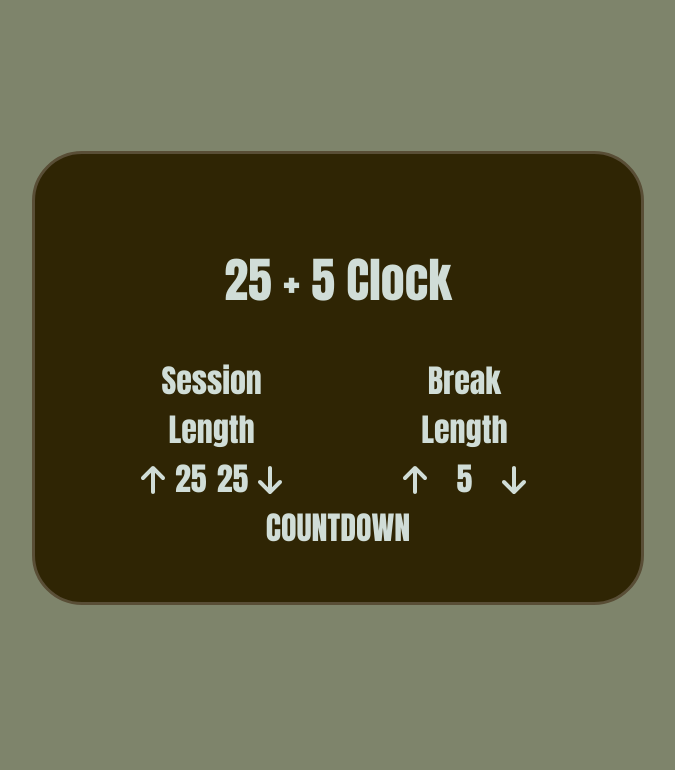
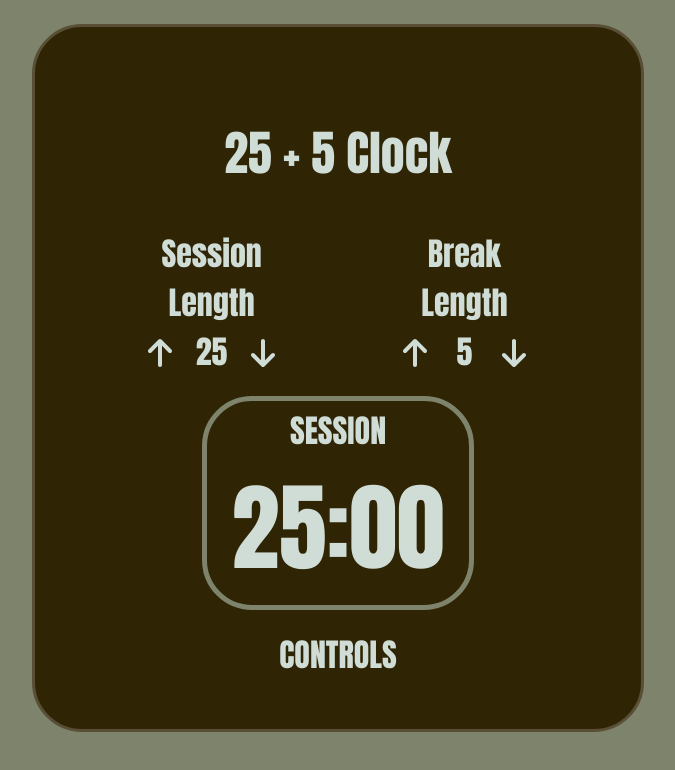
Before and after one commit to rastlyn80/25-5-clock, a React (Create React App) app: page / in a window 1280 px wide. Shown: the top 770 px of the page, without its empty margins (302-977 px from the left). Built offline with nearby package versions, Linux system fonts and the light colour scheme.

Commit message:
Added Control Component + More Styling

```diff
--- a/src/components/App.js
+++ b/src/components/App.js
@@ -2,6 +2,7 @@ import React from "react";
 import SessionIncremental from "./SessionIncremental";
 import BreakIncremental from "./BreakIncremental";
 import CountDown from "./CountDown";
+import Controls from "./Controls";
 
 class App extends React.Component {
   render() {
@@ -16,6 +17,7 @@ class App extends React.Component {
           <div>
             <CountDown />
           </div>
+          <Controls />
         </div>
       </div>
     );
--- /dev/null
+++ b/src/components/Controls.js
@@ -0,0 +1,9 @@
+import React from "react";
+
+class Controls extends React.Component {
+  render() {
+    return <div>CONTROLS</div>;
+  }
+}
+
+export default Controls;
--- a/src/components/CountDown.js
+++ b/src/components/CountDown.js
@@ -2,7 +2,12 @@ import React from "react";
 
 class CountDown extends React.Component {
   render() {
-    return <div>COUNTDOWN</div>;
+    return (
+      <div id="main-timer">
+        <div id="timer-label">SESSION</div>
+        <div id="time-left">25:00</div>
+      </div>
+    );
   }
 }
 
--- a/src/components/SessionIncremental.js
+++ b/src/components/SessionIncremental.js
@@ -27,7 +27,6 @@ class sessionIncremental extends React.Component {
             />
           </div>
           <div id="session-length">{this.props.sessionLength}</div>
-          {this.props.sessionLength}
           <div id="session-decrement">
             <FontAwesomeIcon
               icon={faArrowDown}
--- a/src/css/app.css
+++ b/src/css/app.css
@@ -44,3 +44,14 @@ body {
   justify-content: space-around;
   align-items: center;
 }
+
+#main-timer {
+  border-radius: 50px;
+  border: 5px solid var(--xanadu);
+  margin: 20px auto;
+  padding: 5px;
+  width: 50%;
+}
+#time-left {
+  font-size: 3em;
+}
```
